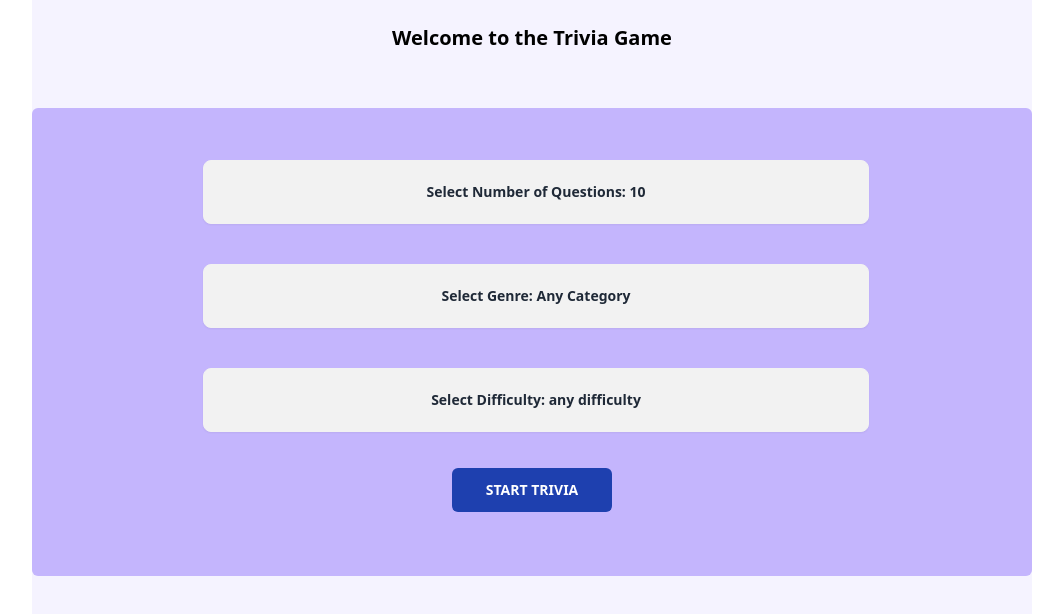
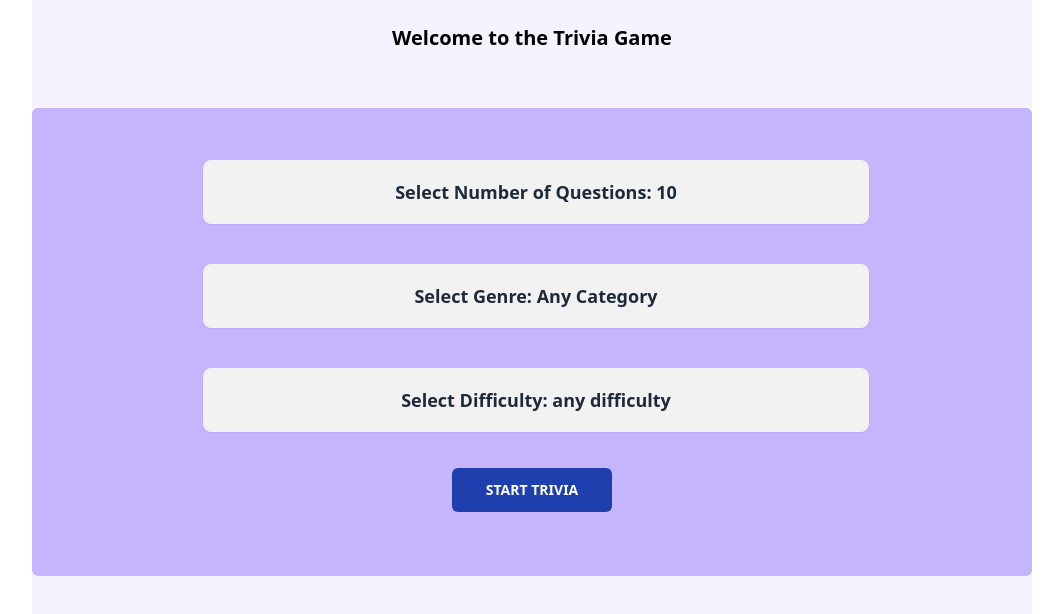
Before and after one commit to JamaicaWater71/trivia-app, a Vue app: page / in a window 1280 px wide. Shown: the top 614 px of the page, without its empty margins (108-1171 px from the left). Built offline with nearby package versions, Linux system fonts and the light colour scheme.

Commit message:
style: adjusted styles such as padding to make pages look better

```diff
--- a/src/components/AnswerChoices.vue
+++ b/src/components/AnswerChoices.vue
@@ -3,7 +3,7 @@
     <div
       v-for="(option, index) in shuffledChoices"
       :key="index"
-      class="options h-12 w-full bg-violet-200 my-4 rounded-md flex items-center px-4"
+      class="options h-12 w-full font-semibold bg-violet-200 my-4 rounded-md flex items-center px-4"
       :class="getClass(option)"
       @click="selectedChoice(option)"
     >
--- a/src/components/TriviaSettings.vue
+++ b/src/components/TriviaSettings.vue
@@ -1,7 +1,7 @@
 <template>
   <div class="container flex flex-col items-center">
     <details class="dropdown w-2/3 mt-4" ref="dropdownDetails1">
-      <summary class="m-1 btn w-full h-16">
+      <summary class="m-1 btn w-full h-16 text-lg">
         Select Number of Questions: {{ selectedAmount }}
       </summary>
       <ul
@@ -11,7 +11,7 @@
           v-for="n in questionAmount"
           :key="n"
           @click="closeDropdown(n)"
-          class="text-center"
+          class="text-center font-semibold"
         >
           <a>{{ n }}</a>
         </li>
@@ -19,7 +19,7 @@
     </details>
     <!-- GENRE DROPDOWN -->
     <details class="dropdown w-2/3 mt-8" ref="dropdownDetails2">
-      <summary class="m-1 btn w-full h-16">
+      <summary class="m-1 btn w-full h-16 text-lg">
         Select Genre: {{ selectedGenre.name }}
       </summary>
       <ul
@@ -29,14 +29,14 @@
           v-for="genre in triviaGenres"
           :key="genre.id"
           @click="closeDropdown2(genre)"
-          class="py-2 text-center cursor-pointer hover:bg-gray-200 rounded-md"
+          class="py-2 text-center font-semibold cursor-pointer hover:bg-gray-200 rounded-md"
         >
           <a>{{ genre.name }}</a>
         </li>
       </ul>
     </details>
     <details class="dropdown w-2/3 mt-8" ref="dropdownDetails3">
-      <summary class="m-1 btn w-full h-16">
+      <summary class="m-1 btn w-full h-16 text-lg">
         Select Difficulty: {{ selectedDifficulty }}
       </summary>
       <ul
@@ -46,7 +46,7 @@
           v-for="d in difficulty"
           :key="d"
           @click="closeDropdown3(d)"
-          class="text-center"
+          class="text-center font-semibold"
         >
           <a>{{ d }}</a>
         </li>
--- a/src/views/TriviaQuestions.vue
+++ b/src/views/TriviaQuestions.vue
@@ -22,13 +22,13 @@
         ></div>
       </div>
       <div
-        class="question w-full h-32 bg-violet-600 text-white p-2 my-4 rounded-md"
+        class="question w-full h-32 font-bold text-lg text-white bg-violet-600 p-2 my-4 rounded-md"
       >
         {{ questions[currentQuestionIndex].question }}
       </div>
-      <!-- You can add your answer options here -->
+      <!-- answer options -->
       <div
-        class="choices-container bg-violet-600 w-full flex justify-center rounded-md"
+        class="choices-container bg-violet-600 w-full flex justify-center rounded-md py-8"
       >
         <AnswerChoices
           :question="questions[currentQuestionIndex]"
```
